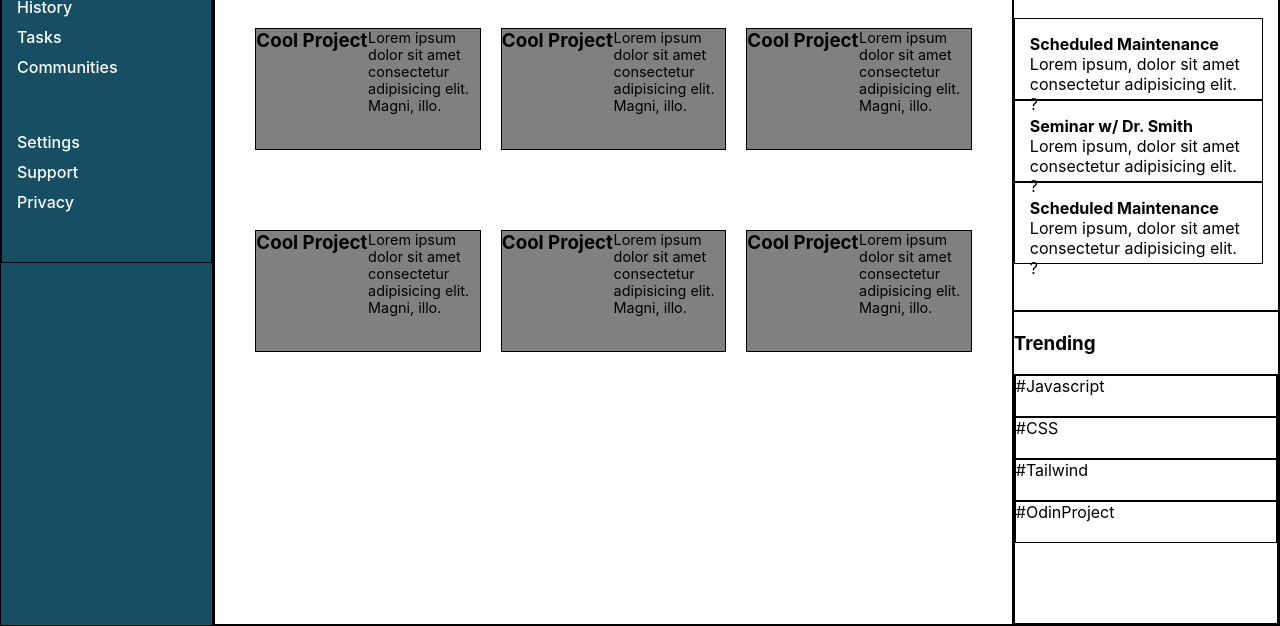
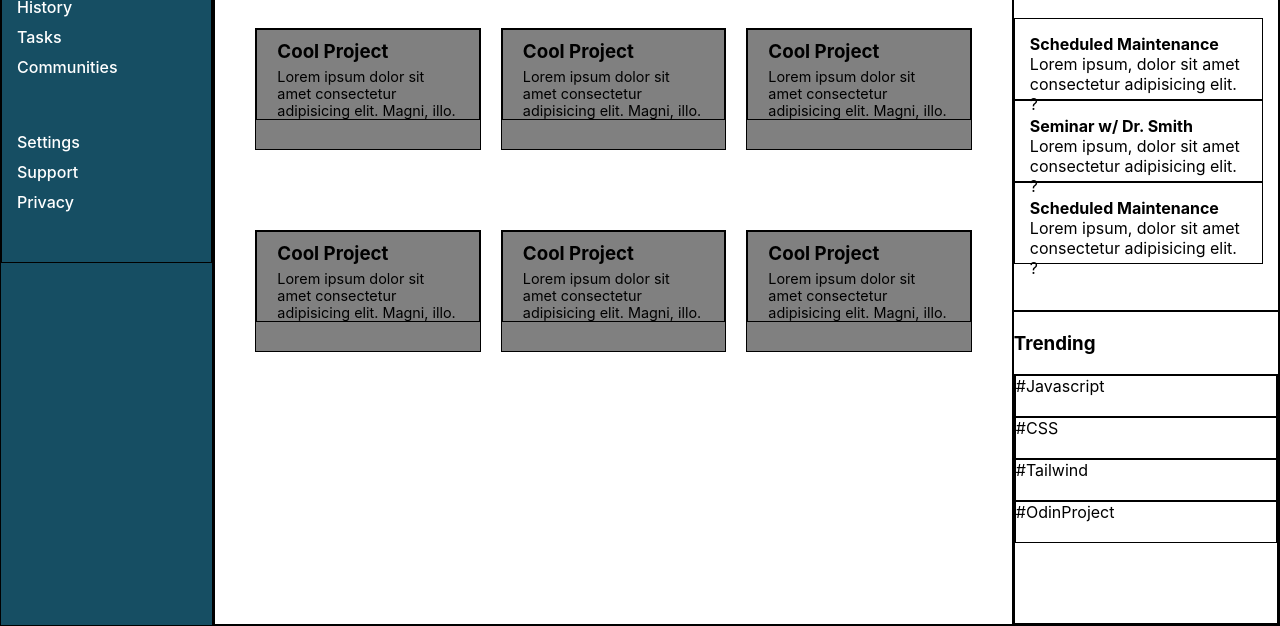
Before and after one commit to jeffreyc31/dashboard, a plain HTML site: page index.html in a window 1280 px wide. Shown: the part 190-816 px from the top of the page. Drawn offline with Linux system fonts and the light colour scheme.

Commit message:
add layout to project card text

```diff
--- a/index.html
+++ b/index.html
@@ -48,28 +48,40 @@
         <h3 id="project-header">Your Projects</h3>
         <div id="projects">
             <div class="card">
+                <div class="card-text">
                     <h3>Cool Project</h3>
                     <p>Lorem ipsum dolor sit amet consectetur adipisicing elit. Magni, illo.</p>
                 </div>
+            </div>
             <div class="card">
+                <div class="card-text">
                     <h3>Cool Project</h3>
                     <p>Lorem ipsum dolor sit amet consectetur adipisicing elit. Magni, illo.</p>
                 </div>
+            </div>
             <div class="card">
+                <div class="card-text">
                     <h3>Cool Project</h3>
                     <p>Lorem ipsum dolor sit amet consectetur adipisicing elit. Magni, illo.</p>
                 </div>
+            </div>
             <div class="card">
+                <div class="card-text">
                     <h3>Cool Project</h3>
                     <p>Lorem ipsum dolor sit amet consectetur adipisicing elit. Magni, illo.</p>
                 </div>
+            </div>
             <div class="card">
+                <div class="card-text">
                     <h3>Cool Project</h3>
                     <p>Lorem ipsum dolor sit amet consectetur adipisicing elit. Magni, illo.</p>
                 </div>
+            </div>
             <div class="card">
+                <div class="card-text">
                     <h3>Cool Project</h3>
                     <p>Lorem ipsum dolor sit amet consectetur adipisicing elit. Magni, illo.</p>
+                </div>
             </div>
         </div>
         <h3 id="announce-header">Announcements</h3>
--- a/style.css
+++ b/style.css
@@ -164,6 +164,14 @@ li {
 
 .card p {
     font-size: .9rem;
+    padding-top: 5px;
+}
+
+.card-text {
+    padding: 10px 20px 0px 20px;
+    display: flex;
+    flex-direction: column;
+    grid-area: 1 / 1 / 2 / span 2;
 }
 
 #project-header,
```
Lines whose indentation alone changed are shown as unchanged.
